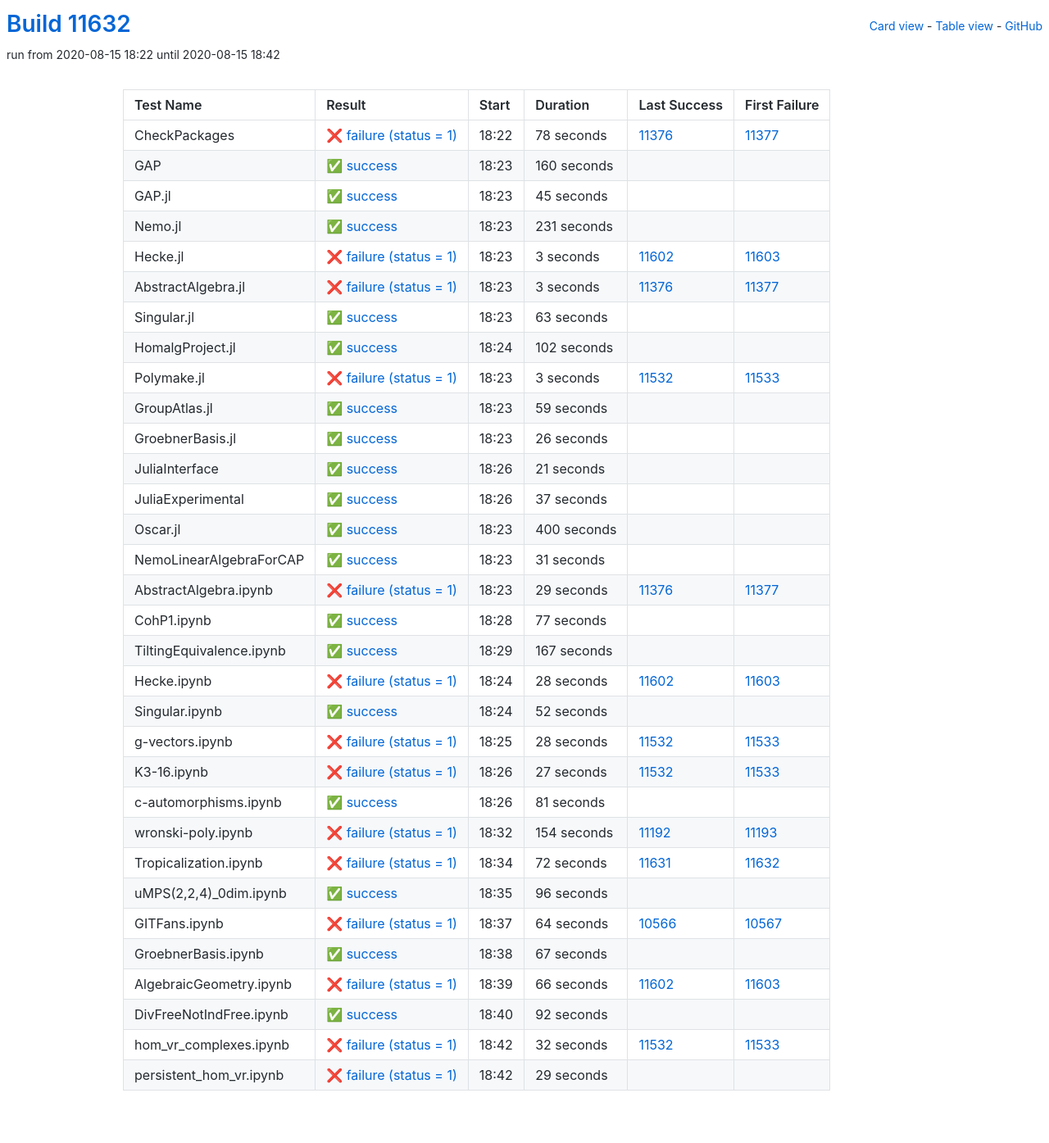
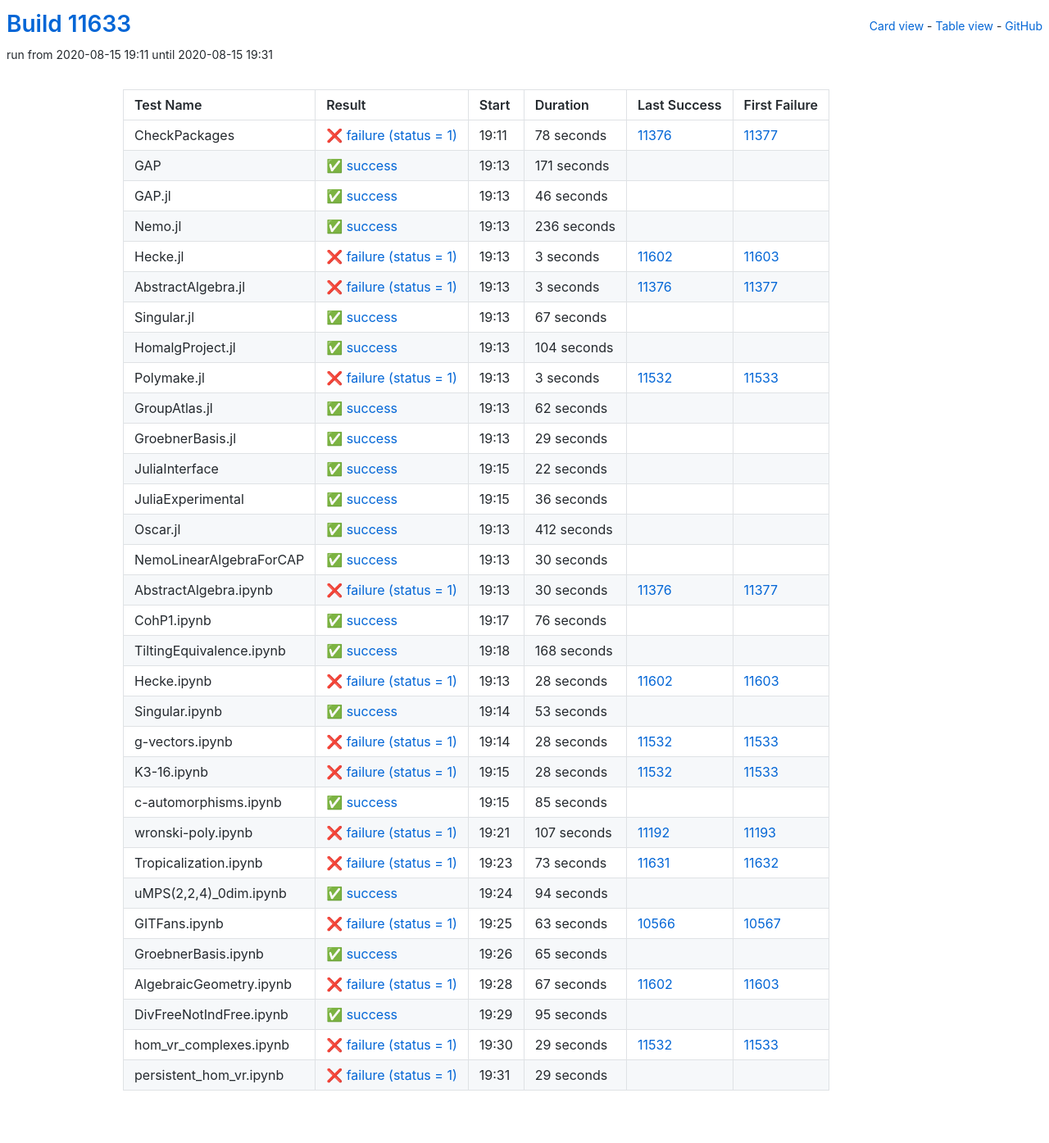
Before and after one commit to oscar-system/oscar-ci-status, a Jekyll site: the page built from table.html, in a window 1280 px wide. Shown: the whole page at 82% size. Built offline with Jekyll 4.4.1, drawn with Linux system fonts in a browser that asks for light colours.

Commit message:
Build #11633

```diff
--- a/_data/ci.yml
+++ b/_data/ci.yml
@@ -1,6 +1,6 @@
 ---
-build: 11632
-build_url: https://oscarci.mathematik.uni-kl.de/job/oscar/11632/
+build: 11633
+build_url: https://oscarci.mathematik.uni-kl.de/job/oscar/11633/
 job: oscar
 organization: oscar-system
 repo: oscar-ci-status
@@ -8,8 +8,8 @@
 tests:
 - name: CheckPackages
   id: checkpackages
-  log: https://oscarci.mathematik.uni-kl.de/job/oscar/11632/artifact/logs/build-11632/CheckPackages.log
-  start: 2020-08-15 18:22
+  log: https://oscarci.mathematik.uni-kl.de/job/oscar/11633/artifact/logs/build-11633/CheckPackages.log
+  start: 2020-08-15 19:11
   success: false
   exitcode: 1
   status: failure
@@ -20,44 +20,44 @@
   first_failure_url: https://oscarci.mathematik.uni-kl.de/job/oscar/11377/
 - name: GAP
   id: gap
-  log: https://oscarci.mathematik.uni-kl.de/job/oscar/11632/artifact/logs/build-11632/GAP.log
-  start: 2020-08-15 18:23
+  log: https://oscarci.mathematik.uni-kl.de/job/oscar/11633/artifact/logs/build-11633/GAP.log
+  start: 2020-08-15 19:13
   success: true
   exitcode: 0
   status: success
-  duration: 160
+  duration: 171
   last_success: false
   last_success_url:
   first_failure: false
   first_failure_url:
 - name: GAP.jl
   id: gap-jl
-  log: https://oscarci.mathematik.uni-kl.de/job/oscar/11632/artifact/logs/build-11632/GAP.jl.log
-  start: 2020-08-15 18:23
+  log: https://oscarci.mathematik.uni-kl.de/job/oscar/11633/artifact/logs/build-11633/GAP.jl.log
+  start: 2020-08-15 19:13
   success: true
   exitcode: 0
   status: success
-  duration: 45
+  duration: 46
   last_success: false
   last_success_url:
   first_failure: false
   first_failure_url:
 - name: Nemo.jl
   id: nemo-jl
-  log: https://oscarci.mathematik.uni-kl.de/job/oscar/11632/artifact/logs/build-11632/Nemo.jl.log
-  start: 2020-08-15 18:23
+  log: https://oscarci.mathematik.uni-kl.de/job/oscar/11633/artifact/logs/build-11633/Nemo.jl.log
+  start: 2020-08-15 19:13
   success: true
   exitcode: 0
   status: success
-  duration: 231
+  duration: 236
   last_success: false
   last_success_url:
   first_failure: false
   first_failure_url:
 - name: Hecke.jl
   id: hecke-jl
-  log: https://oscarci.mathematik.uni-kl.de/job/oscar/11632/artifact/logs/build-11632/Hecke.jl.log
-  start: 2020-08-15 18:23
+  log: https://oscarci.mathematik.uni-kl.de/job/oscar/11633/artifact/logs/build-11633/Hecke.jl.log
+  start: 2020-08-15 19:13
   success: false
   exitcode: 1
   status: failure
@@ -68,8 +68,8 @@
   first_failure_url: https://oscarci.mathematik.uni-kl.de/job/oscar/11603/
 - name: AbstractAlgebra.jl
   id: abstractalgebra-jl
-  log: https://oscarci.mathematik.uni-kl.de/job/oscar/11632/artifact/logs/build-11632/AbstractAlgebra.jl.log
-  start: 2020-08-15 18:23
+  log: https://oscarci.mathematik.uni-kl.de/job/oscar/11633/artifact/logs/build-11633/AbstractAlgebra.jl.log
+  start: 2020-08-15 19:13
   success: false
   exitcode: 1
   status: failure
@@ -80,32 +80,32 @@
   first_failure_url: https://oscarci.mathematik.uni-kl.de/job/oscar/11377/
 - name: Singular.jl
   id: singular-jl
-  log: https://oscarci.mathematik.uni-kl.de/job/oscar/11632/artifact/logs/build-11632/Singular.jl.log
-  start: 2020-08-15 18:23
+  log: https://oscarci.mathematik.uni-kl.de/job/oscar/11633/artifact/logs/build-11633/Singular.jl.log
+  start: 2020-08-15 19:13
   success: true
   exitcode: 0
   status: success
-  duration: 63
+  duration: 67
   last_success: false
   last_success_url:
   first_failure: false
   first_failure_url:
 - name: HomalgProject.jl
   id: homalgproject-jl
-  log: https://oscarci.mathematik.uni-kl.de/job/oscar/11632/artifact/logs/build-11632/HomalgProject.jl.log
-  start: 2020-08-15 18:24
+  log: https://oscarci.mathematik.uni-kl.de/job/oscar/11633/artifact/logs/build-11633/HomalgProject.jl.log
+  start: 2020-08-15 19:13
   success: true
   exitcode: 0
   status: success
-  duration: 102
+  duration: 104
   last_success: false
   last_success_url:
   first_failure: false
   first_failure_url:
 - name: Polymake.jl
   id: polymake-jl
-  log: https://oscarci.mathematik.uni-kl.de/job/oscar/11632/artifact/logs/build-11632/Polymake.jl.log
-  start: 2020-08-15 18:23
+  log: https://oscarci.mathematik.uni-kl.de/job/oscar/11633/artifact/logs/build-11633/Polymake.jl.log
+  start: 2020-08-15 19:13
   success: false
   exitcode: 1
   status: failure
@@ -116,116 +116,116 @@
   first_failure_url: https://oscarci.mathematik.uni-kl.de/job/oscar/11533/
 - name: GroupAtlas.jl
   id: groupatlas-jl
-  log: https://oscarci.mathematik.uni-kl.de/job/oscar/11632/artifact/logs/build-11632/GroupAtlas.jl.log
-  start: 2020-08-15 18:23
+  log: https://oscarci.mathematik.uni-kl.de/job/oscar/11633/artifact/logs/build-11633/GroupAtlas.jl.log
+  start: 2020-08-15 19:13
   success: true
   exitcode: 0
   status: success
-  duration: 59
+  duration: 62
   last_success: false
   last_success_url:
   first_failure: false
   first_failure_url:
 - name: GroebnerBasis.jl
   id: groebnerbasis-jl
-  log: https://oscarci.mathematik.uni-kl.de/job/oscar/11632/artifact/logs/build-11632/GroebnerBasis.jl.log
-  start: 2020-08-15 18:23
+  log: https://oscarci.mathematik.uni-kl.de/job/oscar/11633/artifact/logs/build-11633/GroebnerBasis.jl.log
+  start: 2020-08-15 19:13
   success: true
   exitcode: 0
   status: success
-  duration: 26
+  duration: 29
   last_success: false
   last_success_url:
   first_failure: false
   first_failure_url:
 - name: JuliaInterface
   id: juliainterface
-  log: https://oscarci.mathematik.uni-kl.de/job/oscar/11632/artifact/logs/build-11632/JuliaInterface.log
-  start: 2020-08-15 18:26
+  log: https://oscarci.mathematik.uni-kl.de/job/oscar/11633/artifact/logs/build-11633/JuliaInterface.log
+  start: 2020-08-15 19:15
   success: true
   exitcode: 0
   status: success
-  duration: 21
+  duration: 22
   last_success: false
   last_success_url:
   first_failure: false
   first_failure_url:
 - name: JuliaExperimental
   id: juliaexperimental
-  log: https://oscarci.mathematik.uni-kl.de/job/oscar/11632/artifact/logs/build-11632/JuliaExperimental.log
-  start: 2020-08-15 18:26
+  log: https://oscarci.mathematik.uni-kl.de/job/oscar/11633/artifact/logs/build-11633/JuliaExperimental.log
+  start: 2020-08-15 19:15
   success: true
   exitcode: 0
   status: success
-  duration: 37
+  duration: 36
   last_success: false
   last_success_url:
   first_failure: false
   first_failure_url:
 - name: Oscar.jl
   id: oscar-jl
-  log: https://oscarci.mathematik.uni-kl.de/job/oscar/11632/artifact/logs/build-11632/Oscar.jl.log
-  start: 2020-08-15 18:23
+  log: https://oscarci.mathematik.uni-kl.de/job/oscar/11633/artifact/logs/build-11633/Oscar.jl.log
+  start: 2020-08-15 19:13
   success: true
   exitcode: 0
   status: success
-  duration: 400
+  duration: 412
   last_success: false
   last_success_url:
   first_failure: false
   first_failure_url:
 - name: NemoLinearAlgebraForCAP
   id: nemolinearalgebraforcap
-  log: https://oscarci.mathematik.uni-kl.de/job/oscar/11632/artifact/logs/build-11632/NemoLinearAlgebraForCAP.log
-  start: 2020-08-15 18:23
+  log: https://oscarci.mathematik.uni-kl.de/job/oscar/11633/artifact/logs/build-11633/NemoLinearAlgebraForCAP.log
+  start: 2020-08-15 19:13
   success: true
   exitcode: 0
   status: success
-  duration: 31
+  duration: 30
   last_success: false
   last_success_url:
   first_failure: false
   first_failure_url:
 - name: AbstractAlgebra.ipynb
   id: abstractalgebra-ipynb
-  log: https://oscarci.mathematik.uni-kl.de/job/oscar/11632/artifact/logs/build-11632/AbstractAlgebra.ipynb.log
-  start: 2020-08-15 18:23
+  log: https://oscarci.mathematik.uni-kl.de/job/oscar/11633/artifact/logs/build-11633/AbstractAlgebra.ipynb.log
+  start: 2020-08-15 19:13
   success: false
   exitcode: 1
   status: failure
-  duration: 29
+  duration: 30
   last_success: 11376
   last_success_url: https://oscarci.mathematik.uni-kl.de/job/oscar/11376/
   first_failure: 11377
   first_failure_url: https://oscarci.mathematik.uni-kl.de/job/oscar/11377/
 - name: CohP1.ipynb
   id: cohp1-ipynb
-  log: https://oscarci.mathematik.uni-kl.de/job/oscar/11632/artifact/logs/build-11632/CohP1.ipynb.log
-  start: 2020-08-15 18:28
+  log: https://oscarci.mathematik.uni-kl.de/job/oscar/11633/artifact/logs/build-11633/CohP1.ipynb.log
+  start: 2020-08-15 19:17
   success: true
   exitcode: 0
   status: success
-  duration: 77
+  duration: 76
   last_success: false
   last_success_url:
   first_failure: false
   first_failure_url:
 - name: TiltingEquivalence.ipynb
   id: tiltingequivalence-ipynb
-  log: https://oscarci.mathematik.uni-kl.de/job/oscar/11632/artifact/logs/build-11632/TiltingEquivalence.ipynb.log
-  start: 2020-08-15 18:29
+  log: https://oscarci.mathematik.uni-kl.de/job/oscar/11633/artifact/logs/build-11633/TiltingEquivalence.ipynb.log
+  start: 2020-08-15 19:18
   success: true
   exitcode: 0
   status: success
-  duration: 167
+  duration: 168
   last_success: false
   last_success_url:
   first_failure: false
   first_failure_url:
 - name: Hecke.ipynb
   id: hecke-ipynb
-  log: https://oscarci.mathematik.uni-kl.de/job/oscar/11632/artifact/logs/build-11632/Hecke.ipynb.log
-  start: 2020-08-15 18:24
+  log: https://oscarci.mathematik.uni-kl.de/job/oscar/11633/artifact/logs/build-11633/Hecke.ipynb.log
+  start: 2020-08-15 19:13
   success: false
   exitcode: 1
   status: failure
@@ -236,20 +236,20 @@
   first_failure_url: https://oscarci.mathematik.uni-kl.de/job/oscar/11603/
 - name: Singular.ipynb
   id: singular-ipynb
-  log: https://oscarci.mathematik.uni-kl.de/job/oscar/11632/artifact/logs/build-11632/Singular.ipynb.log
-  start: 2020-08-15 18:24
+  log: https://oscarci.mathematik.uni-kl.de/job/oscar/11633/artifact/logs/build-11633/Singular.ipynb.log
+  start: 2020-08-15 19:14
   success: true
   exitcode: 0
   status: success
-  duration: 52
+  duration: 53
   last_success: false
   last_success_url:
   first_failure: false
   first_failure_url:
 - name: g-vectors.ipynb
   id: g-vectors-ipynb
-  log: https://oscarci.mathematik.uni-kl.de/job/oscar/11632/artifact/logs/build-11632/g-vectors.ipynb.log
-  start: 2020-08-15 18:25
+  log: https://oscarci.mathematik.uni-kl.de/job/oscar/11633/artifact/logs/build-11633/g-vectors.ipynb.log
+  start: 2020-08-15 19:14
   success: false
   exitcode: 1
   status: failure
@@ -260,128 +260,128 @@
   first_failure_url: https://oscarci.mathematik.uni-kl.de/job/oscar/11533/
 - name: K3-16.ipynb
   id: k3-16-ipynb
-  log: https://oscarci.mathematik.uni-kl.de/job/oscar/11632/artifact/logs/build-11632/K3-16.ipynb.log
-  start: 2020-08-15 18:26
+  log: https://oscarci.mathematik.uni-kl.de/job/oscar/11633/artifact/logs/build-11633/K3-16.ipynb.log
+  start: 2020-08-15 19:15
   success: false
   exitcode: 1
   status: failure
-  duration: 27
+  duration: 28
   last_success: 11532
   last_success_url: https://oscarci.mathematik.uni-kl.de/job/oscar/11532/
   first_failure: 11533
   first_failure_url: https://oscarci.mathematik.uni-kl.de/job/oscar/11533/
 - name: c-automorphisms.ipynb
   id: c-automorphisms-ipynb
-  log: https://oscarci.mathematik.uni-kl.de/job/oscar/11632/artifact/logs/build-11632/c-automorphisms.ipynb.log
-  start: 2020-08-15 18:26
+  log: https://oscarci.mathematik.uni-kl.de/job/oscar/11633/artifact/logs/build-11633/c-automorphisms.ipynb.log
+  start: 2020-08-15 19:15
   success: true
   exitcode: 0
   status: success
-  duration: 81
+  duration: 85
   last_success: false
   last_success_url:
   first_failure: false
   first_failure_url:
 - name: wronski-poly.ipynb
   id: wronski-poly-ipynb
-  log: https://oscarci.mathematik.uni-kl.de/job/oscar/11632/artifact/logs/build-11632/wronski-poly.ipynb.log
-  start: 2020-08-15 18:32
+  log: https://oscarci.mathematik.uni-kl.de/job/oscar/11633/artifact/logs/build-11633/wronski-poly.ipynb.log
+  start: 2020-08-15 19:21
   success: false
   exitcode: 1
   status: failure
-  duration: 154
+  duration: 107
   last_success: 11192
   last_success_url: https://oscarci.mathematik.uni-kl.de/job/oscar/11192/
   first_failure: 11193
   first_failure_url: https://oscarci.mathematik.uni-kl.de/job/oscar/11193/
 - name: Tropicalization.ipynb
   id: tropicalization-ipynb
-  log: https://oscarci.mathematik.uni-kl.de/job/oscar/11632/artifact/logs/build-11632/Tropicalization.ipynb.log
-  start: 2020-08-15 18:34
+  log: https://oscarci.mathematik.uni-kl.de/job/oscar/11633/artifact/logs/build-11633/Tropicalization.ipynb.log
+  start: 2020-08-15 19:23
   success: false
   exitcode: 1
   status: failure
-  duration: 72
+  duration: 73
   last_success: 11631
   last_success_url: https://oscarci.mathematik.uni-kl.de/job/oscar/11631/
   first_failure: 11632
   first_failure_url: https://oscarci.mathematik.uni-kl.de/job/oscar/11632/
 - name: uMPS(2,2,4)_0dim.ipynb
   id: umps-2-2-4-0dim-ipynb
-  log: https://oscarci.mathematik.uni-kl.de/job/oscar/11632/artifact/logs/build-11632/uMPS-2-2-4-_0dim.ipynb.log
-  start: 2020-08-15 18:35
+  log: https://oscarci.mathematik.uni-kl.de/job/oscar/11633/artifact/logs/build-11633/uMPS-2-2-4-_0dim.ipynb.log
+  start: 2020-08-15 19:24
   success: true
   exitcode: 0
   status: success
-  duration: 96
+  duration: 94
   last_success: false
   last_success_url:
   first_failure: false
   first_failure_url:
 - name: GITFans.ipynb
   id: gitfans-ipynb
-  log: https://oscarci.mathematik.uni-kl.de/job/oscar/11632/artifact/logs/build-11632/GITFans.ipynb.log
-  start: 2020-08-15 18:37
+  log: https://oscarci.mathematik.uni-kl.de/job/oscar/11633/artifact/logs/build-11633/GITFans.ipynb.log
+  start: 2020-08-15 19:25
   success: false
   exitcode: 1
   status: failure
-  duration: 64
+  duration: 63
   last_success: 10566
   last_success_url: https://oscarci.mathematik.uni-kl.de/job/oscar/10566/
   first_failure: 10567
   first_failure_url: https://oscarci.mathematik.uni-kl.de/job/oscar/10567/
 - name: GroebnerBasis.ipynb
   id: groebnerbasis-ipynb
-  log: https://oscarci.mathematik.uni-kl.de/job/oscar/11632/artifact/logs/build-11632/GroebnerBasis.ipynb.log
-  start: 2020-08-15 18:38
+  log: https://oscarci.mathematik.uni-kl.de/job/oscar/11633/artifact/logs/build-11633/GroebnerBasis.ipynb.log
+  start: 2020-08-15 19:26
   success: true
   exitcode: 0
   status: success
-  duration: 67
+  duration: 65
   last_success: false
   last_success_url:
   first_failure: false
   first_failure_url:
 - name: AlgebraicGeometry.ipynb
   id: algebraicgeometry-ipynb
-  log: https://oscarci.mathematik.uni-kl.de/job/oscar/11632/artifact/logs/build-11632/AlgebraicGeometry.ipynb.log
-  start: 2020-08-15 18:39
+  log: https://oscarci.mathematik.uni-kl.de/job/oscar/11633/artifact/logs/build-11633/AlgebraicGeometry.ipynb.log
+  start: 2020-08-15 19:28
   success: false
   exitcode: 1
   status: failure
-  duration: 66
+  duration: 67
   last_success: 11602
   last_success_url: https://oscarci.mathematik.uni-kl.de/job/oscar/11602/
   first_failure: 11603
   first_failure_url: https://oscarci.mathematik.uni-kl.de/job/oscar/11603/
 - name: DivFreeNotIndFree.ipynb
   id: divfreenotindfree-ipynb
-  log: https://oscarci.mathematik.uni-kl.de/job/oscar/11632/artifact/logs/build-11632/DivFreeNotIndFree.ipynb.log
-  start: 2020-08-15 18:40
+  log: https://oscarci.mathematik.uni-kl.de/job/oscar/11633/artifact/logs/build-11633/DivFreeNotIndFree.ipynb.log
+  start: 2020-08-15 19:29
   success: true
   exitcode: 0
   status: success
-  duration: 92
+  duration: 95
   last_success: false
   last_success_url:
   first_failure: false
   first_failure_url:
 - name: hom_vr_complexes.ipynb
   id: hom-vr-complexes-ipynb
-  log: https://oscarci.mathematik.uni-kl.de/job/oscar/11632/artifact/logs/build-11632/hom_vr_complexes.ipynb.log
-  start: 2020-08-15 18:42
+  log: https://oscarci.mathematik.uni-kl.de/job/oscar/11633/artifact/logs/build-11633/hom_vr_complexes.ipynb.log
+  start: 2020-08-15 19:30
   success: false
   exitcode: 1
   status: failure
-  duration: 32
+  duration: 29
   last_success: 11532
   last_success_url: https://oscarci.mathematik.uni-kl.de/job/oscar/11532/
   first_failure: 11533
   first_failure_url: https://oscarci.mathematik.uni-kl.de/job/oscar/11533/
 - name: persistent_hom_vr.ipynb
   id: persistent-hom-vr-ipynb
-  log: https://oscarci.mathematik.uni-kl.de/job/oscar/11632/artifact/logs/build-11632/persistent_hom_vr.ipynb.log
-  start: 2020-08-15 18:42
+  log: https://oscarci.mathematik.uni-kl.de/job/oscar/11633/artifact/logs/build-11633/persistent_hom_vr.ipynb.log
+  start: 2020-08-15 19:31
   success: false
   exitcode: 1
   status: failure
```
Also changed, not shown: README.md.
